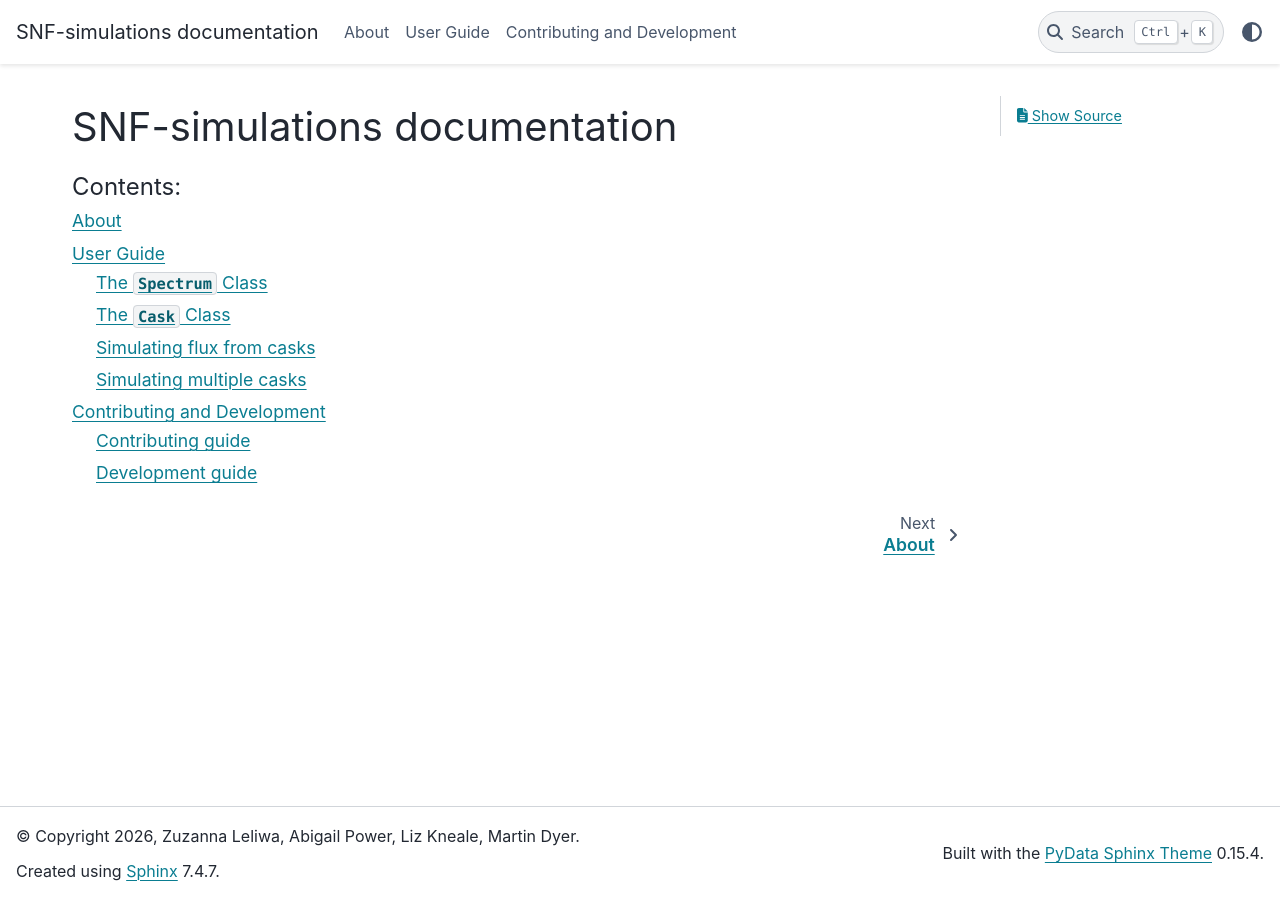
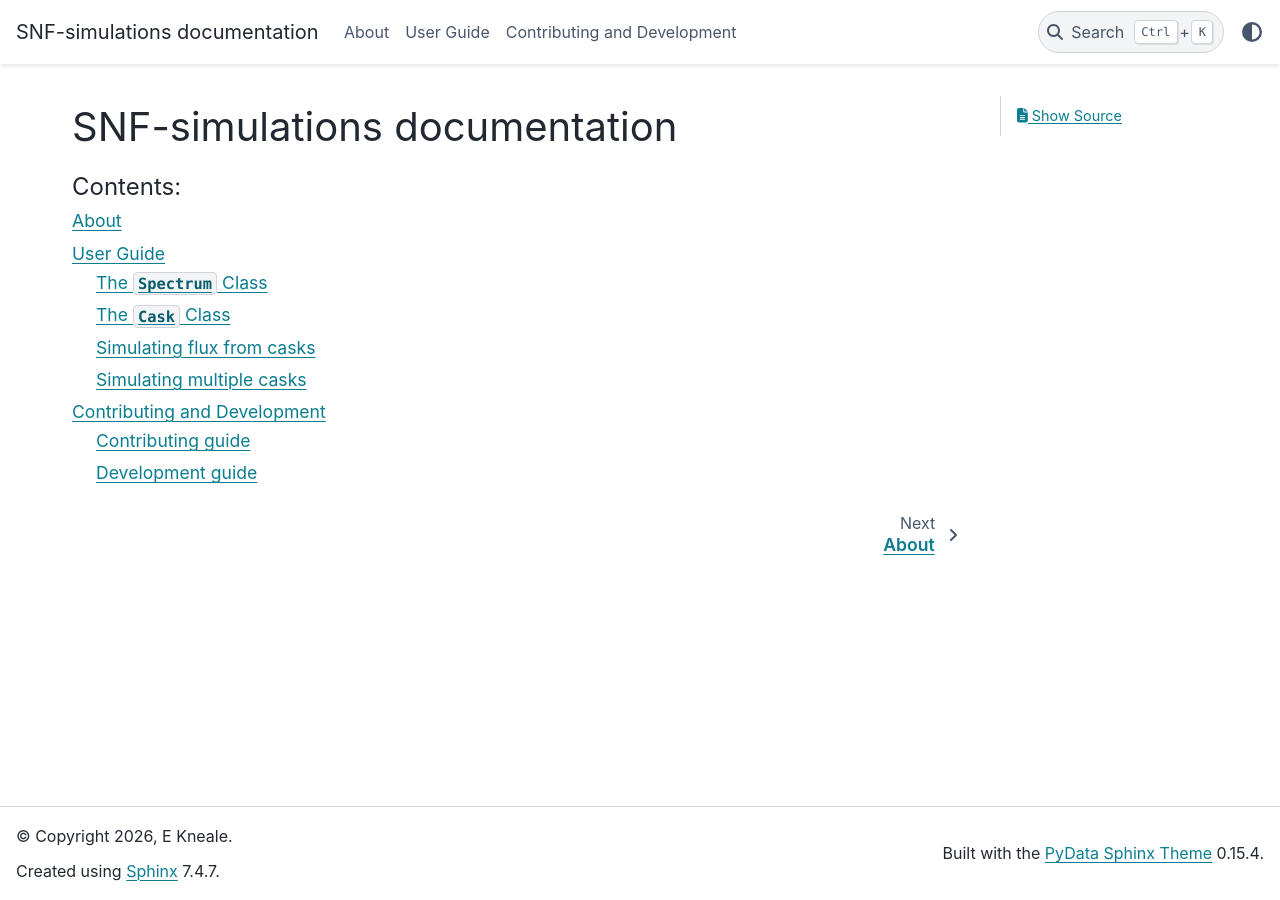
Before and after one commit to ekneale/SNF-simulations, a Sphinx documentation site: the page built from docs/index.md, in a window 1280 px wide. Built offline with Sphinx 7.4.7 and the PyData theme 0.15.4, drawn with Linux system fonts in a browser that asks for light colours; pages that are not in the unit, such as notebooks, are missing from menus.

Commit message:
Update copyright to match license

```diff
--- a/docs/conf.py
+++ b/docs/conf.py
@@ -7,7 +7,7 @@
 # https://www.sphinx-doc.org/en/master/usage/configuration.html#project-information
 
 project = "SNF-simulations"
-copyright = "2026, Zuzanna Leliwa, Abigail Power, Liz Kneale, Martin Dyer"
+copyright = "2026, E Kneale"
 author = "Zuzanna Leliwa, Abigail Power, Liz Kneale, Martin Dyer"
 from importlib.metadata import version as get_version
 release = get_version("snf_simulations")
```
